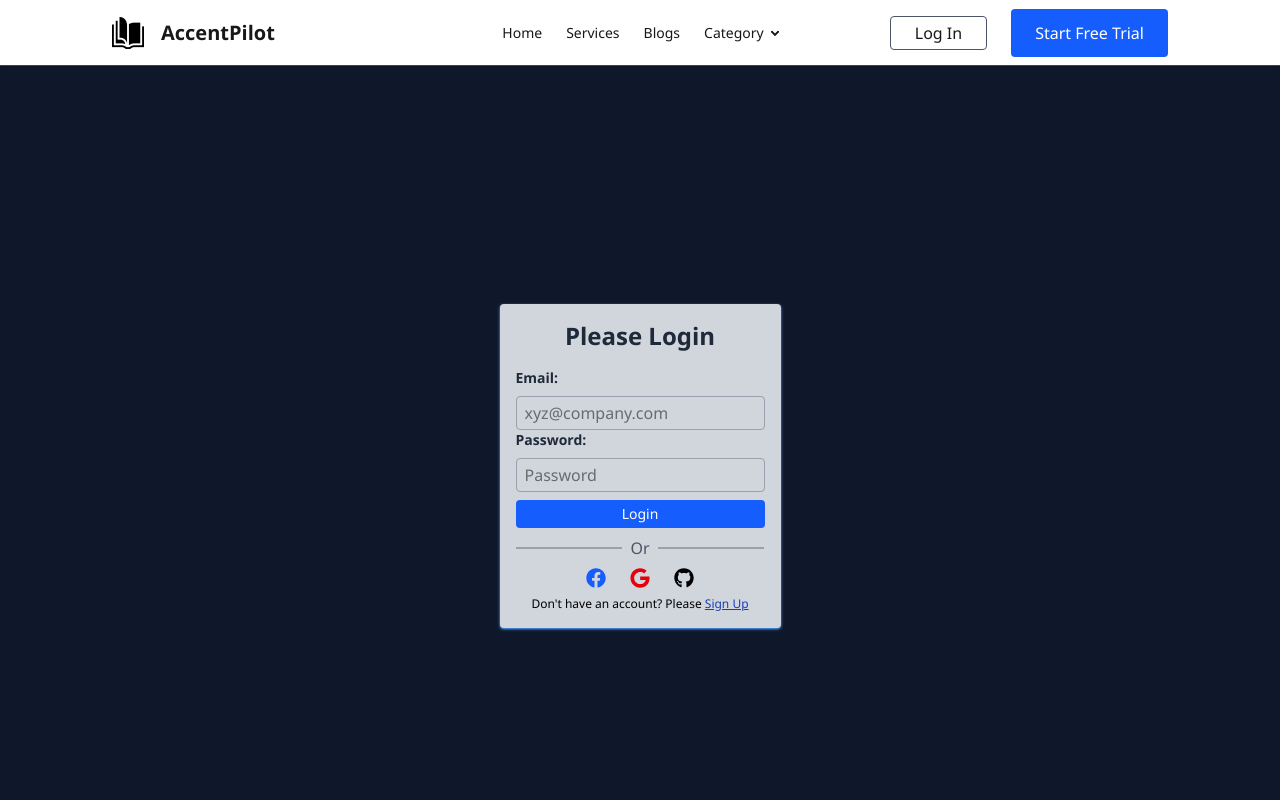
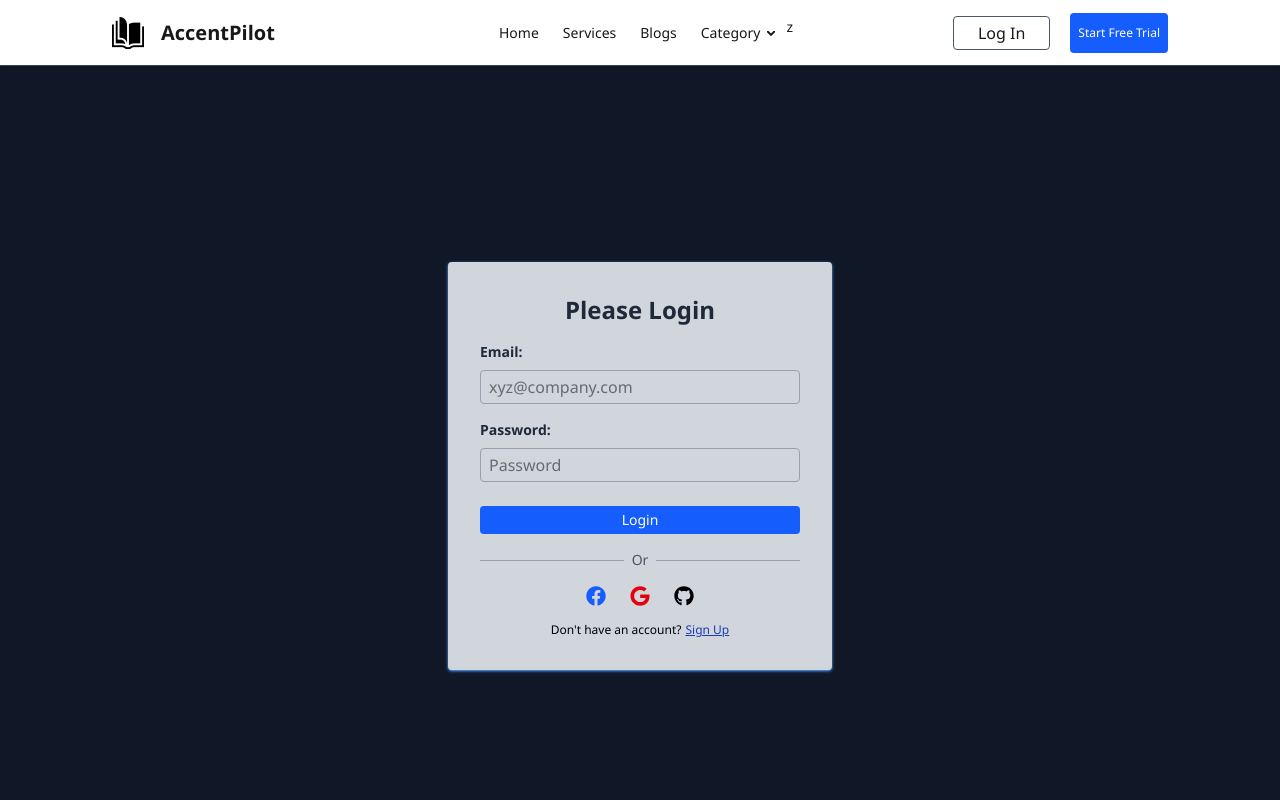
Before and after one commit to selina-islam/accentpilot-agency-website, a React (Vite) app: page /login in a window 1280 px wide. Shown: the top 800 px of the page. Built offline with nearby package versions, Linux system fonts and the light colour scheme; no server answers.

Commit message:
authentication almost done

```diff
--- a/src/components/Login.jsx
+++ b/src/components/Login.jsx
@@ -1,59 +1,129 @@
-import React from 'react'
+import React, { useContext } from 'react'
 import { useForm } from 'react-hook-form'
 import { FaFacebook, FaGithub, FaGoogle } from 'react-icons/fa'
-import { Link } from 'react-router'
+import { Link, useNavigate } from 'react-router'
+import { AuthContexts } from '../context/AuthContext'
 
 const Login = () => {
-   const {
+  const {
     register,
     handleSubmit,
-    watch,
     formState: { errors },
   } = useForm()
- const onSubmit = (data) => console.log(data)
+const navigate= useNavigate()
+
+
+ const { userLogin, goggleLogin } = useContext(AuthContexts);
+
+const onSubmit = async (data) => {
+  try {
+    await userLogin(data.email, data.password);
+    alert('Login successful!')
+
+    navigate("/");
+  } catch (error) {
+   console.error(error.message)
+  }
+};
+
+
+
+const handleGoggleLogin= async()=>{
+  try{ await goggleLogin( )
+     navigate('/')
+
+  }catch(error){
+console.error('failed to login', error)
+  }
+}
+
 
 
   return (
-    <div className='flex flex-col justify-center items-center min-h-screen mx-w-md '>
-      <div className='bg-gray-300 p-4 text-black rounded shadow shadow-blue-400'>
+    <div className="flex flex-col bg-gray-900 justify-center items-center min-h-screen">
+      <div className="bg-gray-300 p-6 sm:p-8 text-black rounded shadow shadow-blue-400 w-full max-w-sm">
+        <h2 className="text-2xl text-center text-gray-800 font-semibold mb-4 whitespace-nowrap">
+          Please Login
+        </h2>
 
-        <h2 className='text-2xl text-center text-gray-800 font-semibold mb-4'>Please Login</h2>
+        <form onSubmit={handleSubmit(onSubmit)} className="flex flex-col gap-4">
+          <div>
+            <label htmlFor="email" className="text-sm text-gray-800 font-semibold block mb-2">
+              Email:
+            </label>
+            <input
+              {...register('email', {
+                required: 'Email is required',
+                pattern: {
+                  value: /^[\w-.]+@([\w-]+\.)+[\w-]{2,4}$/,
+                  message: 'Invalid email address',
+                },
+              })}
+              type="email"
+              id="email"
+              placeholder="xyz@company.com"
+              className="border border-gray-400 rounded px-2 py-1 focus:outline-none focus:ring-1 focus:ring-blue-600 focus:border-transparent w-full"
+            />
+            {errors.email && (
+              <p className="text-xs mt-1 italic text-center text-red-500">
+                {errors.email.message}
+              </p>
+            )}
+          </div>
 
-      <form onSubmit={handleSubmit(onSubmit)}>
-        <div>
-               <label className='text-sm text-gray-800 font-semibold block mb-2'>Email: </label>
-        <input
-        {...register("email", { required: 'Email ir required', pattern: {
-  value: /^[\w-.]+@([\w-]+\.)+[\w-]{2,4}$/,
-  message: 'Invalid email address'
-}  })}
-        type="email" id='email' name='email' placeholder='xyz@company.com' required className='border border-gray-400 rounded px-2 py-1 focus:outline-none focus:ring-1 focus:ring-blue-600 focus:border-transparent'/>
-        {errors.email && <p className='text-xs mt-1 italic text-center text-red-500'>{errors.email.message}</p>}
+          <div>
+            <label htmlFor="password" className="text-sm text-gray-800 font-semibold block mb-2">
+              Password:
+            </label>
+            <input
+              {...register('password', {
+                required: 'Password is required',
+                minLength: {
+                  value: 6,
+                  message: 'Password must be at least 6 characters',
+                },
+              })}
+              type="password"
+              id="password"
+              placeholder="Password"
+              className="border border-gray-400 rounded px-2 py-1 focus:outline-none focus:ring-1 focus:ring-blue-600 focus:border-transparent w-full"
+            />
+            {errors.password && (
+              <p className="text-xs mt-1 italic text-center text-red-500">
+                {errors.password.message}
+              </p>
+            )}
+          </div>
 
+          <button type='submit' className="bg-blue-600 mt-2 w-full p-1 rounded text-white hover:bg-blue-700 transition transform duration-200 text-sm">
+            Login
+          </button>
+        </form>
+
+        <div className="flex items-center justify-center my-4">
+          <div className="h-px w-full bg-gray-400"></div>
+          <span className="px-2 text-gray-600 text-sm">Or</span>
+          <div className="h-px w-full bg-gray-400"></div>
         </div>
-        <div>
-               <label className='text-sm text-gray-800 font-semibold block mb-2'>Password: </label>
-        <input
-        {...register("password", { required: 'Password ir required', minLength: {
-  value: 6,
-  message: 'password must be at least 6 characters'
-}  })}
-        type="password" id='password' name='password' placeholder='Password' required className='border border-gray-400 rounded px-2 py-1 focus:outline-none focus:ring-1 focus:ring-blue-600 focus:border-transparent'/>
-        {errors.password && <p className='text-xs mt-1 italic text-center text-red-500'>{errors.password.message}</p>}
+
+        <div className="flex flex-wrap items-center justify-center gap-6 text-xl mb-2">
+          <Link className="cursor-pointer text-blue-600">
+            <FaFacebook />
+          </Link>
+          <Link onClick={handleGoggleLogin} className="cursor-pointer text-red-600">
+            <FaGoogle />
+          </Link>
+          <Link className="cursor-pointer">
+            <FaGithub />
+          </Link>
         </div>
-       <button className='bg-blue-600 mt-2 w-full p-1 rounded text-white hover:bg-blue-700 transition transform duration-200 text-sm'>Login</button>
-      </form>
-      <div className='flex items-center justify-center'>
-        <div className='h-0.5 w-full bg-gray-400 '></div>
-        <span className='p-2 text-gray-600'>Or </span>
-        <div className='h-0.5 w-full bg-gray-400'></div>
-      </div>
-      <div className='flex flex-wrap items-center justify-center gap-6 text-xl'>
-        <Link className='cursor-pointer text-blue-600'><FaFacebook/></Link>
-        <Link className='cursor-pointer text-red-600'><FaGoogle/></Link>
-        <Link className='cursor-pointer'><FaGithub/></Link>
-      </div>
-      <p className='text-xs text-center pt-2'>Don't have an account? Please <Link to='/register' className='text-blue-800 underline cursor-pointer'>Sign Up</Link></p>
+
+        <p className="text-xs text-center pt-2">
+          Don&apos;t have an account?
+          <Link to="/register" className="text-blue-800 underline cursor-pointer ml-1">
+            Sign Up
+          </Link>
+        </p>
       </div>
     </div>
   )
--- a/src/components/Navbar.jsx
+++ b/src/components/Navbar.jsx
@@ -1,7 +1,12 @@
-import React from 'react'
+import React, { useContext } from 'react'
 import { Link, NavLink } from 'react-router'
+import { AuthContexts } from '../context/AuthContext'
 
 const Navbar = () => {
+  const {user, logOut}=useContext(AuthContexts)
+  const handleLogOut=()=>{
+    logOut()
+  }
   return (
     <div className="navbar  border-b border-gray-700 bg-base-100 shadow-sm px-2 md:px-15 lg:px-28">
   <div className="navbar-start">
@@ -58,12 +63,18 @@ const Navbar = () => {
           </ul>
         </details>
       </li>
-
+      z
     </ul>
   </div>
-  <div className="navbar-end flex items-center space-x-6">
-   <button className='border px-6 py-1 border-gray-600 rounded hidden md:flex'><Link to='/login '>Log In</Link></button>
-   <button className='bg-blue-600 hover:bg-blue-700 text-white px-6 py-3 rounded font-medium '><Link to='/pricing'>Start Free Trial</Link></button>
+  <div className="navbar-end flex items-center space-x-5">
+  {user ? <>
+
+
+   <button className='border text-balance px-6 py-1 border-gray-600 rounded hidden md:flex'><Link to='/dashboard'>Dashboard</Link></button>
+   <button onClick={handleLogOut} className='bg-blue-600 hover:bg-blue-700 text-white py-1 md:text-balance text-xs px-2 md::px-6 md:py-3 rounded font-medium '><Link to='/'>Log Out</Link></button> </>:
+
+  <> <button className='border text-balance px-6 py-1 border-gray-600 rounded hidden md:flex'><Link to='/login '>Log In</Link></button>
+   <button className='bg-blue-600 hover:bg-blue-700 text-white py-1 md:text-balance text-xs px-2 md::px-6 md:py-3 rounded font-medium '><Link to='/pricing'>Start Free Trial</Link></button> </>}
   </div>
 </div>
   )
--- a/src/components/Registration.jsx
+++ b/src/components/Registration.jsx
@@ -1,24 +1,49 @@
-import React from 'react'
+import React, { useContext } from 'react'
 import { useForm } from 'react-hook-form'
 import { FaFacebook, FaGithub, FaGoogle } from 'react-icons/fa'
-import { Link } from 'react-router'
+import { Link, useNavigate } from 'react-router'
+import { AuthContexts } from '../context/AuthContext'
 
 const Registration = () => {
-   const {
-    register,
-    handleSubmit,
-    watch,
-    formState: { errors },
-  } = useForm()
- const onSubmit = (data) => console.log(data)
+   const {register,handleSubmit,formState: { errors },} = useForm()
+const navigate=useNavigate()
+
+ const { createUser, goggleLogin } = useContext(AuthContexts);
+
+const onSubmit = async (data) => {
+  try {
+    await createUser(data.email, data.password);
+    alert('Registration successful!')
+
+    navigate("/login");
+  } catch (error) {
+   console.error(error.message)
+  }
+};
+
+
+
+
+const handleGoggleLogin= async()=>{
+  try{ await goggleLogin(
+  )
+    navigate('/')
+
+  }catch(error){
+console.error('failed to login', error)
+  }
+}
+
+
+
 
   return (
-    <div className='flex flex-col justify-center items-center min-h-screen mx-w-md '>
-      <div className='bg-gray-300 p-4 text-black rounded shadow shadow-blue-400'>
+    <div className='flex flex-col bg-gray-900 justify-center items-center min-h-screen '>
+      <div className='bg-gray-300 p-6 sm:p-8 text-black rounded shadow shadow-blue-400 w-full max-w-sm'>
 
-        <h2 className='text-2xl text-center text-gray-800 font-semibold mb-4'>Registration Now</h2>
+        <h2 className='text-2xl text-center text-gray-800 font-semibold mb-4 whitespace-nowrap'>Registration Now</h2>
 
-      <form onSubmit={handleSubmit(onSubmit)}>
+      <form onSubmit={handleSubmit(onSubmit)} className='flex flex-col gap-4'>
         <div>
                <label className='text-sm text-gray-800 font-semibold block mb-2'>Email: </label>
         <input
@@ -26,7 +51,7 @@ const Registration = () => {
   value: /^[\w-.]+@([\w-]+\.)+[\w-]{2,4}$/,
   message: 'Invalid email address'
 }  })}
-        type="email" id='email' name='email' placeholder='xyz@company.com' required className='border border-gray-400 rounded px-2 py-1 focus:outline-none focus:ring-1 focus:ring-blue-600 focus:border-transparent'/>
+        type="email" id='email' name='email' placeholder='xyz@company.com' required className='w-full border border-gray-400 rounded px-2 py-1 focus:outline-none focus:ring-1 focus:ring-blue-600 focus:border-transparent'/>
         {errors.email && <p className='text-xs mt-1 italic text-center text-red-500'>{errors.email.message}</p>}
 
         </div>
@@ -37,22 +62,22 @@ const Registration = () => {
   value: 6,
   message: 'password must be at least 6 characters'
 }  })}
-        type="password" id='password' name='password' placeholder='Password' required className='border border-gray-400 rounded px-2 py-1 focus:outline-none focus:ring-1 focus:ring-blue-600 focus:border-transparent'/>
+        type="password" id='password' name='password' placeholder='Password' required className='w-full border border-gray-400 rounded px-2 py-1 focus:outline-none focus:ring-1 focus:ring-blue-600 focus:border-transparent'/>
         {errors.password && <p className='text-xs mt-1 italic text-center text-red-500'>{errors.password.message}</p>}
         </div>
-       <button className='bg-blue-600 mt-2 w-full p-1 rounded text-white hover:bg-blue-700 transition transform duration-200 text-sm'>Sign Up</button>
+       <button type='submit' className='bg-blue-600 mt-2 w-full p-1 rounded text-white hover:bg-blue-700 transition transform duration-200 text-sm'>Sign Up</button>
       </form>
-      <div className='flex items-center justify-center'>
-        <div className='h-0.5 w-full bg-gray-400 '></div>
-        <span className='p-2 text-gray-600 '>Or</span>
-        <div className='h-0.5 w-full bg-gray-400'></div>
+      <div className='flex items-center justify-center my-3'>
+        <div className='h-px w-full bg-gray-400 '></div>
+        <span className='px-2 text-gray-600 '>Or</span>
+        <div className='h-px w-full bg-gray-400'></div>
       </div>
       <div className='flex flex-wrap items-center justify-center gap-6 text-xl'>
         <Link className='cursor-pointer text-blue-600'><FaFacebook/></Link>
-        <Link className='cursor-pointer text-red-600'><FaGoogle/></Link>
+        <Link onClick={handleGoggleLogin} className='cursor-pointer text-red-600'><FaGoogle/></Link>
         <Link className='cursor-pointer'><FaGithub/></Link>
       </div>
-      <p className='text-xs text-center pt-2'>Have an account? Please <Link to='/login' className='text-blue-800 underline cursor-pointer'>Login</Link></p>
+      <p className='text-xs text-center pt-2'>Have an account? Please <Link to='/login' className='text-blue-800 underline cursor-pointer ml-1'>Login</Link></p>
       </div>
     </div>
   )
--- /dev/null
+++ b/src/context/AuthContext.jsx
@@ -0,0 +1,61 @@
+import { createContext, useEffect, useState } from "react";
+import app from "../firebase/firebase.config";
+import { createUserWithEmailAndPassword, getAuth, GoogleAuthProvider, onAuthStateChanged, signInWithEmailAndPassword, signInWithPopup, signOut } from "firebase/auth";
+
+export const AuthContexts=createContext()
+const auth=getAuth(app)
+
+const AuthProvider=({children})=>{
+    const [user,setUser]=useState(null)
+    const [loading, setLoading]=useState(true)
+
+    // register with email & password
+const createUser=(email,password)=>{
+   return  createUserWithEmailAndPassword(auth, email, password)
+}
+
+// login with email & password
+
+const userLogin=(email, password)=>{
+    return signInWithEmailAndPassword(auth, email, password)
+}
+
+
+// sign in with google
+const goggleLogin=()=>{
+        const provider = new GoogleAuthProvider();
+  return signInWithPopup(auth, provider)
+}
+
+// monitor or manage user
+useEffect(()=>{
+ const unsubscribe=   onAuthStateChanged(auth, (currentUser) => {
+ setUser(currentUser)
+   setLoading(false)
+});
+return  unsubscribe
+},[auth])
+
+
+
+// logout functionality
+
+const logOut=()=>{
+    return signOut(auth)
+}
+
+    const value={
+            user,
+            createUser,
+            userLogin,
+            goggleLogin,
+            logOut
+    }
+    return(
+        <AuthContexts.Provider value={value}>
+                {!loading && children}
+        </AuthContexts.Provider>
+    )
+}
+
+export default AuthProvider;
```
Also changed, not shown: src/dashboard/Dashboard.jsx (added, +9 -0 lines), src/main.jsx (+8 -1 lines), src/routes/PrivateRoute.jsx (added, +10 -0 lines).
